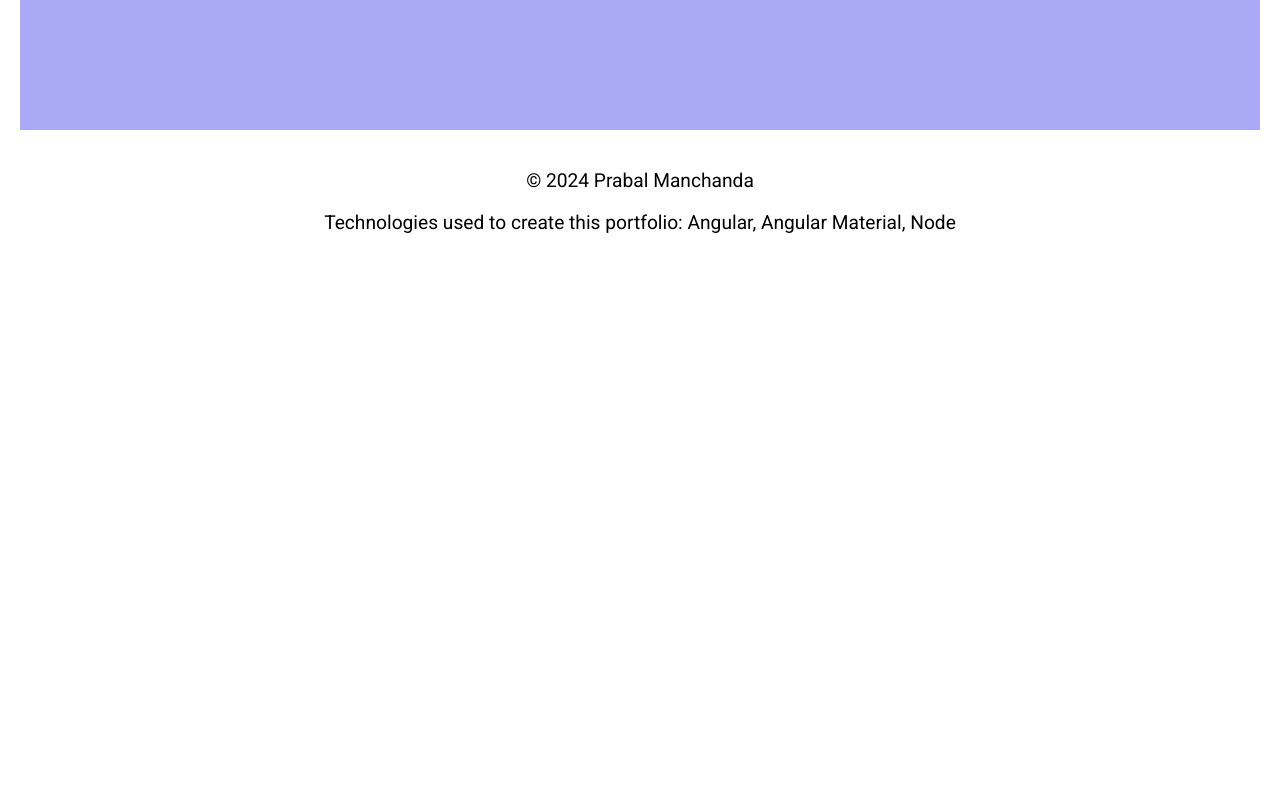
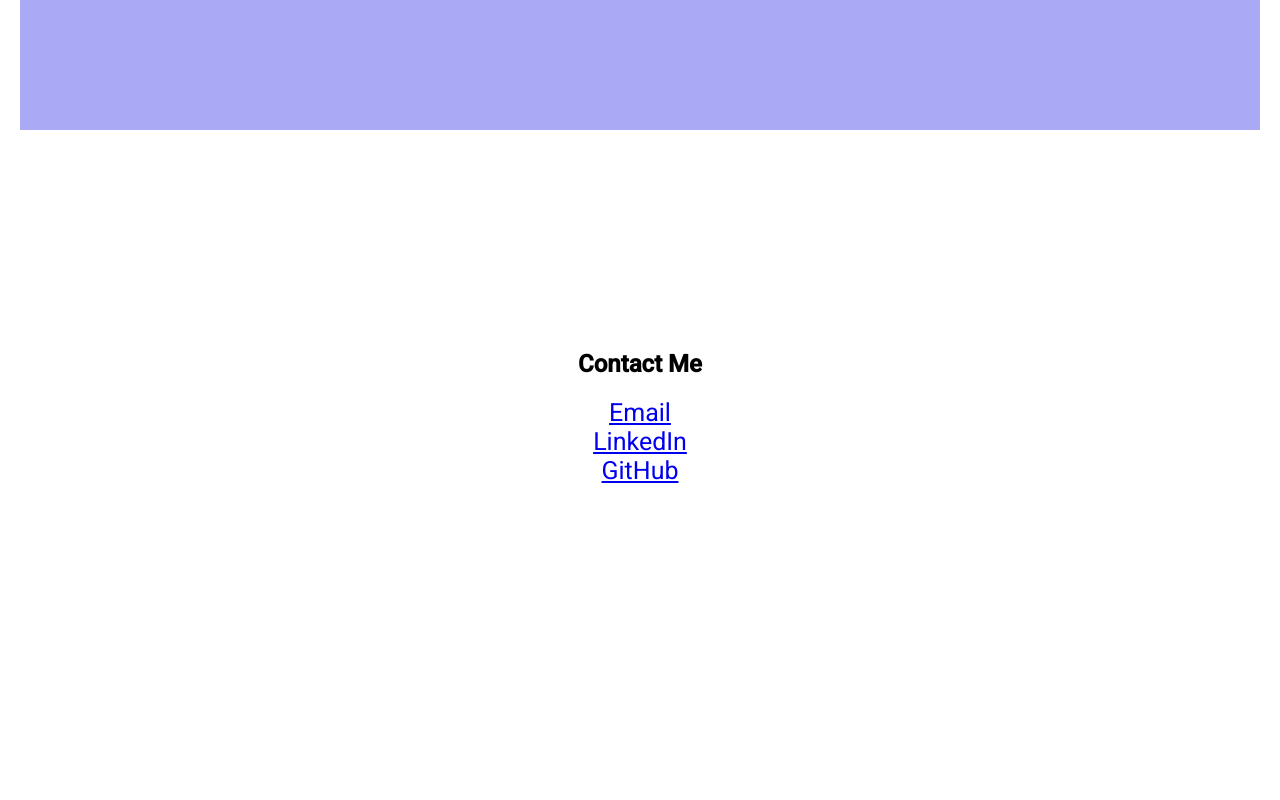
Before and after one commit to Prabal31/My-Portfolio, an Angular app: page / in a window 1280 px wide. Shown: the part 1620-2420 px from the top of the page. Before the commit the page ends 1894 px from the top, so only its background shows below. Built offline with nearby package versions, Linux system fonts and the light colour scheme.

Commit message:
created a contact component and added my linkedin and github for users to contact me

```diff
--- a/src/app/Menu/menu-contact/menu-contact.component.css
+++ b/src/app/Menu/menu-contact/menu-contact.component.css
@@ -0,0 +1,12 @@
+.contact-me {
+    background-color: #ffffff;
+    padding-top: 200px;
+    width: 100%;
+    height: 500px;
+    border-radius: 5px;
+    text-align: center;
+
+  }
+  .contact-me a{
+    font-size: 25px;
+  }
--- a/src/app/Menu/menu-contact/menu-contact.component.html
+++ b/src/app/Menu/menu-contact/menu-contact.component.html
@@ -1,2 +1,6 @@
-<h2>HOBBIES</h2>
-<p>Reading, Programming, Travelling</p>
+<div class="contact-me" id="contact">
+    <h2>Contact Me</h2>
+      <a href="manchapr@sheridancollege.ca">Email</a><br>
+      <a href="https://www.linkedin.com/in/prabal-manchanda/">LinkedIn</a><br>
+      <a href="https://github.com/Prabal31">GitHub</a>
+  </div>
--- a/src/app/Menu/menu.component.html
+++ b/src/app/Menu/menu.component.html
@@ -31,7 +31,7 @@
     <mat-tab>
         <ng-template mat-tab-label>
             <span class="material-icons">mail</span>
-            Contact
+            <a href="#contact">Contact</a>
         </ng-template>
 
     </mat-tab>
--- a/src/app/app.component.html
+++ b/src/app/app.component.html
@@ -7,4 +7,5 @@
 </div>
 
 <app-menu-about></app-menu-about>
+<app-menu-contact></app-menu-contact>
 <app-footer></app-footer>
```
